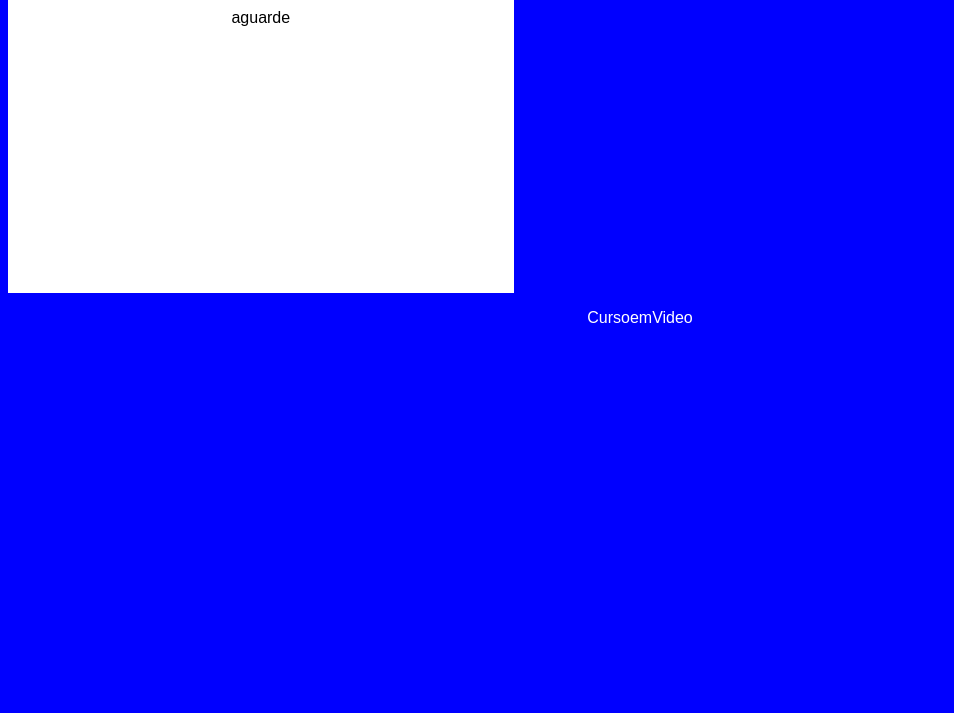
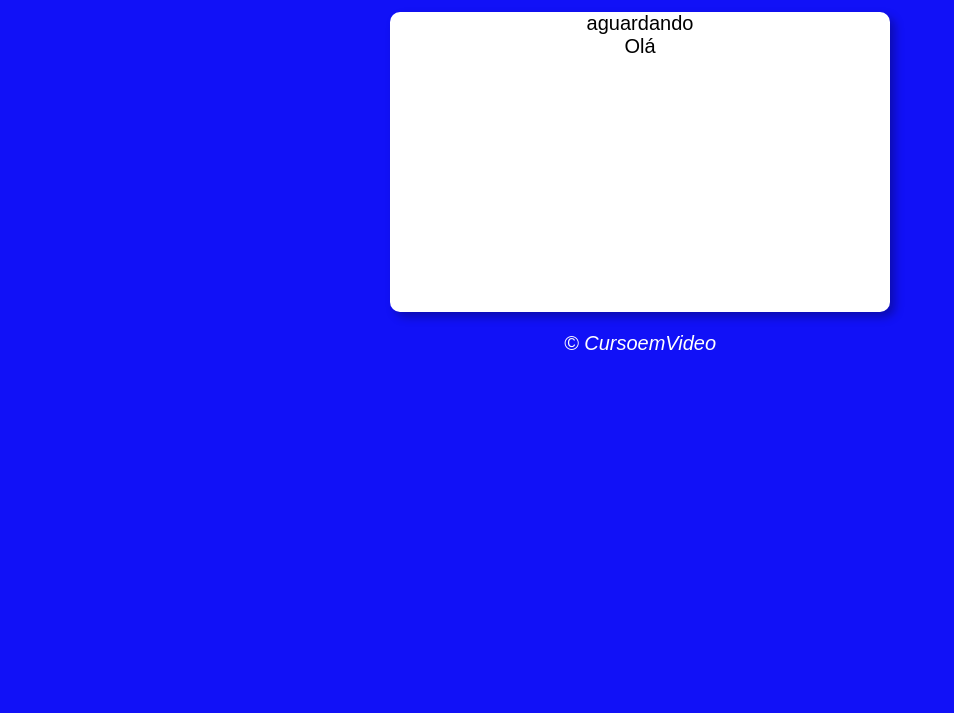
Before and after one commit to ThiagoRiosB/JavaScript, a plain HTML site: page exercicios-cursoemvideo/modelo/index.html in a window 1280 px wide. Shown: the part 87-800 px from the top of the page, without its empty margins (0-954 px from the left). Drawn offline with Linux system fonts and the light colour scheme.

Commit message:
criei modelo para fazer os exercícios

```diff
--- a/exercicios-cursoemvideo/modelo/index.html
+++ b/exercicios-cursoemvideo/modelo/index.html
@@ -11,11 +11,14 @@
   <header>
     <h1>Título</h1>
   </header>
-  <main>
-    <p>aguarde</p>
-  </main>
+  <section>
+    <div>aguardando</div>
+    <div>Olá</div>
+  </section>
   <footer>
-    <p>CursoemVideo</p>
+    <p>&copy; CursoemVideo</p>
   </footer>
+
+  <script src="index.js"></script>
 </body>
 </html>
--- a/exercicios-cursoemvideo/modelo/style.css
+++ b/exercicios-cursoemvideo/modelo/style.css
@@ -1,14 +1,18 @@
 body {
-  background-color: blue;
-  font-family: Arial, Helvetica, sans-serif;
+  background-color: rgb(17, 17, 247);
+  font: normal 15pt arial;
   color: white;
   text-align: center;
 }
-main {
+section {
   background-color: white;
+  border-radius: 10px;
   color: black;
-  width: 40%;
+  width: 500px;
   height: 300px;
-  display: flex;
-  justify-content: center;
+  margin: auto;
+  box-shadow: 5px 5px 10px rgba(0, 0, 0, 0.288);
 }
+footer {
+  font-style: italic;
+}
```
Also changed, not shown: exercicios-cursoemvideo/modelo/index.js (added).
